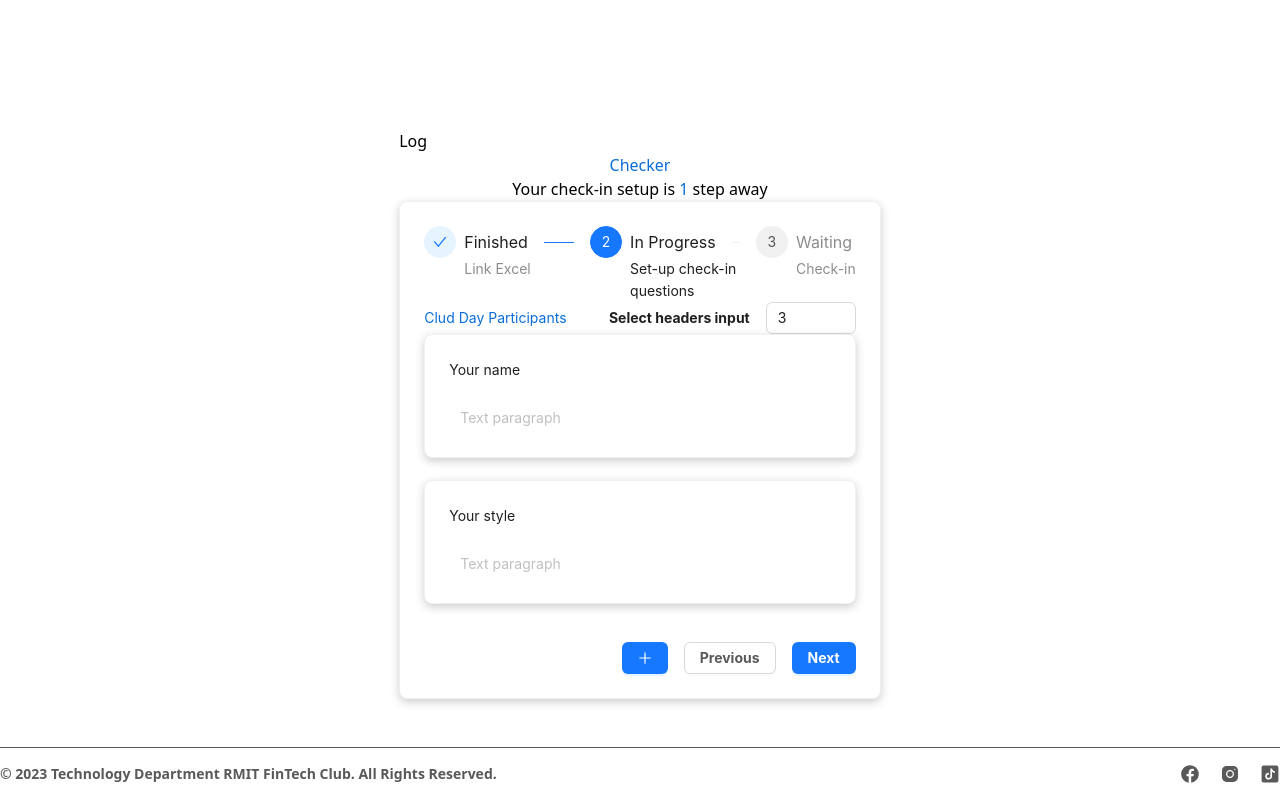
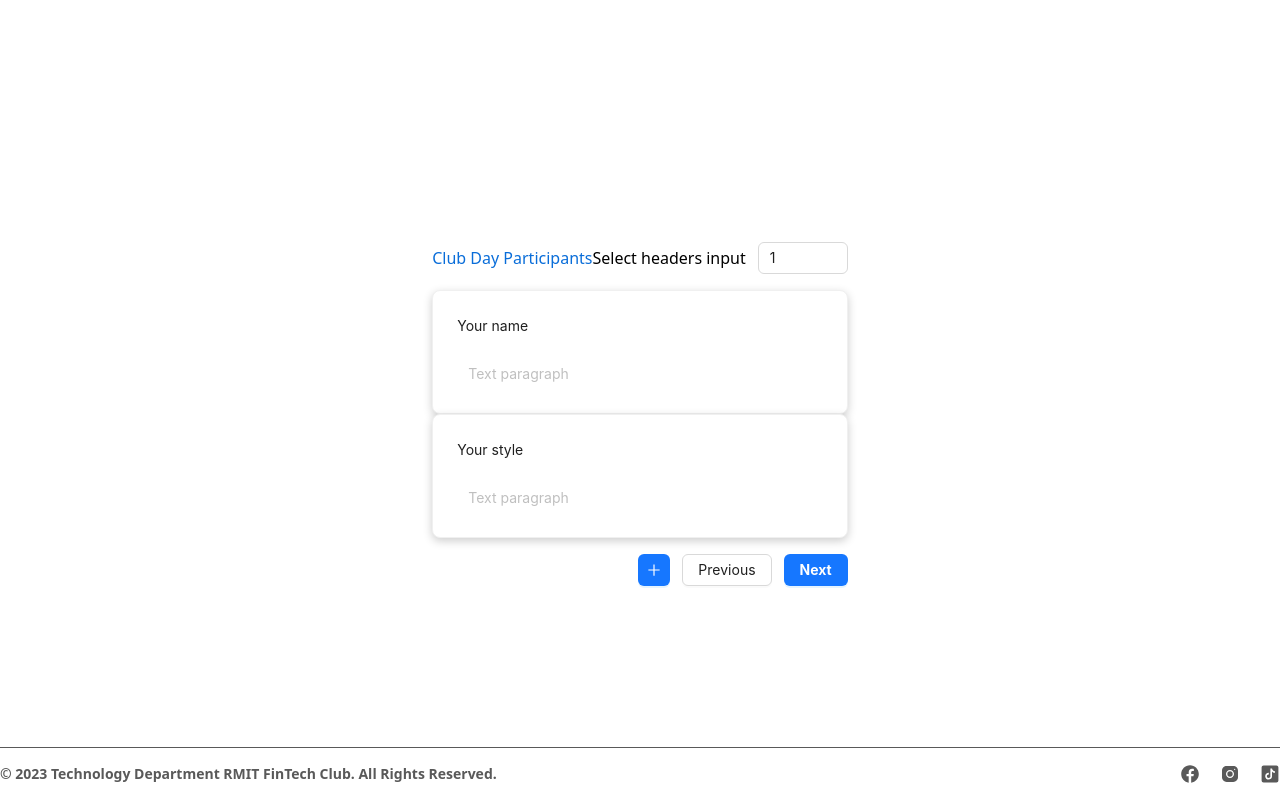
Before and after one commit to RMIT-FinTech-Club/Check-in-System, a Next.js app: page /setup in a window 1280 px wide. Built offline with nearby package versions, Linux system fonts and the light colour scheme.

Commit message:
Remove setup page

```diff
--- /dev/null
+++ b/app/(steup)/excel/page.jsx
@@ -0,0 +1,36 @@
+// import './../css/utility.css';
+// import './../css/globals.css';
+// import StepsBar from '../../components/StepsBar';
+
+// export default function StepOnePage() {
+//     return (
+//         <div className='flex flex-col justify-around items-center h-[calc(100vh-42px)]'>
+//             {/* Title and notification */}
+//             <div className="text-center">
+//                 <h1 className="font-jomhuria text-blue-600 h1 m-0">Checker</h1>
+//                 <h3 className="m-0 h3 font-inter">Your Check-in setup is <span className="text-blue-600 h3 font-inter">2</span> steps away!</h3>
+//             </div>
+//             {/* Dashboard contains an input element to enter Excel link and Link button */}
+//             <div className="border border-solid border-gray-400 rounded-2xl shadow-md shadow-gray-300 flex flex-col items-center py-14 px-5 w-full lg:w-3/4">
+//             {/* Display Steps imported from antd */}
+//                 <div className='w-3/5 my-4'>
+//                     <StepsBar/>
+//                 </div>
+//             {/* Contains a textfield and a "Ready" button to initiate the Link Excel phase */}
+//                 <div className="flex flex-col w-3/5 my-4">
+//                     <h2 className='text-left text-gray-500 p-2 m-0 font-inter'>Let's get started</h2>
+//                     <input type="link" className="text-lg border-transparent rounded-lg p-2 my-2 font-inter" placeholder="Your excel link..."/>
+//                     <button type="submit" className=" bg-blue-600 text-white rounded-lg border-transparent text-lg cursor-pointer p-2 my-2 font-inter font-bold">Ready</button>
+//                 </div>
+//             </div>
+//         </div>
+//     )
+// }
+
+export default function Excel() {
+    return (
+        <div>
+
+        </div>
+    )
+}
--- a/app/setup/page.jsx
+++ b/app/(steup)/setup/page.jsx
@@ -1,9 +1,8 @@
 "use client";
 
-import { InputNumber, Button, Card } from "antd";
+import { InputNumber, Button, Tooltip } from "antd";
 import { PlusOutlined } from "@ant-design/icons";
-import { useState, useRef, useEffect } from "react";
-import StepBar from "@/components/StepBar";
+import { useState } from "react";
 import { useRouter } from "next/navigation";
 import Question from "@/utils/Question";
 import QuestionForm from "@/components/QuestionForm";
@@ -18,7 +17,7 @@ export default function Setup() {
     new Question({ title: "Your style", id: "1" }),
   ]);
 
-  const [currentFocus, setCurrentFocus] = useState("-1");
+  const [currentFocus, setCurrentFocus] = useState(null);
   const router = useRouter();
 
   /**
@@ -64,35 +63,18 @@ export default function Setup() {
   }
 
   return (
-    <div className="content">
-      <button
-        onClick={() => {
-          console.log(questions);
-        }}
-      >
-        Log
-      </button>
-      <div className=" flex flex-col text-center">
-        <h1 className="h1 text-blue-100"> Checker </h1>
-        <h3 className="h3 mt-0">
-          Your check-in setup is{" "}
-          <span className="text-blue-100 bg-white">1</span> step away
-        </h3>
-      </div>
-
-      <Card className="shadow-[0_3px_10px_rgb(0,0,0,0.2)]">
-        <StepBar index={2}></StepBar>
-        <div className="flex justify-between align-middle items-center">
-          <h2 className="text-blue-100">Clud Day Participants</h2>
-          <div className="flex justify-center items-center">
-            <p className="font-bold mx-4">Select headers input</p>
-            <InputNumber min={1} max={100} defaultValue={3} />
+    <div>
+      <div className="flex justify-between align-middle items-center h3 mb-4">
+          <h2 className="text-blue-100">Club Day Participants</h2>
+          <div className="flex justify-center items-center gap-3">
+            <label>Select headers input</label>
+            <InputNumber min={1} max={100} defaultValue={1} />
           </div>
         </div>
+
         {/* Mapping each question into QuestionForm component */}
         {questions.map((value, index) => {
           return (
-            <>
               <QuestionForm
                 changeFocus={() => {
                   updateFocus(value.id);
@@ -104,15 +86,14 @@ export default function Setup() {
                   deleteQuestion(value.id);
                 }}
               ></QuestionForm>
-              <br></br>
-            </>
           );
         })}
-        <div className="flex justify-end mt-4">
-          <Button type="primary" onClick={addQuestion}>
-            <PlusOutlined />
-          </Button>
-          <Button className="mx-4 font-bold text-black-200">Previous</Button>
+        <div className="flex justify-end mt-4 gap-3">
+          <Tooltip title="Add question">
+            <Button type="primary" icon={<PlusOutlined />} onClick={addQuestion}>
+            </Button>
+          </Tooltip>
+          <Button>Previous</Button>
           <Button
             type="primary"
             className="font-bold"
@@ -123,7 +104,6 @@ export default function Setup() {
             Next
           </Button>
         </div>
-      </Card>
     </div>
   );
 }
```
Also changed, not shown: utils/QuestionCard.jsx (added, +7 -0 lines).
